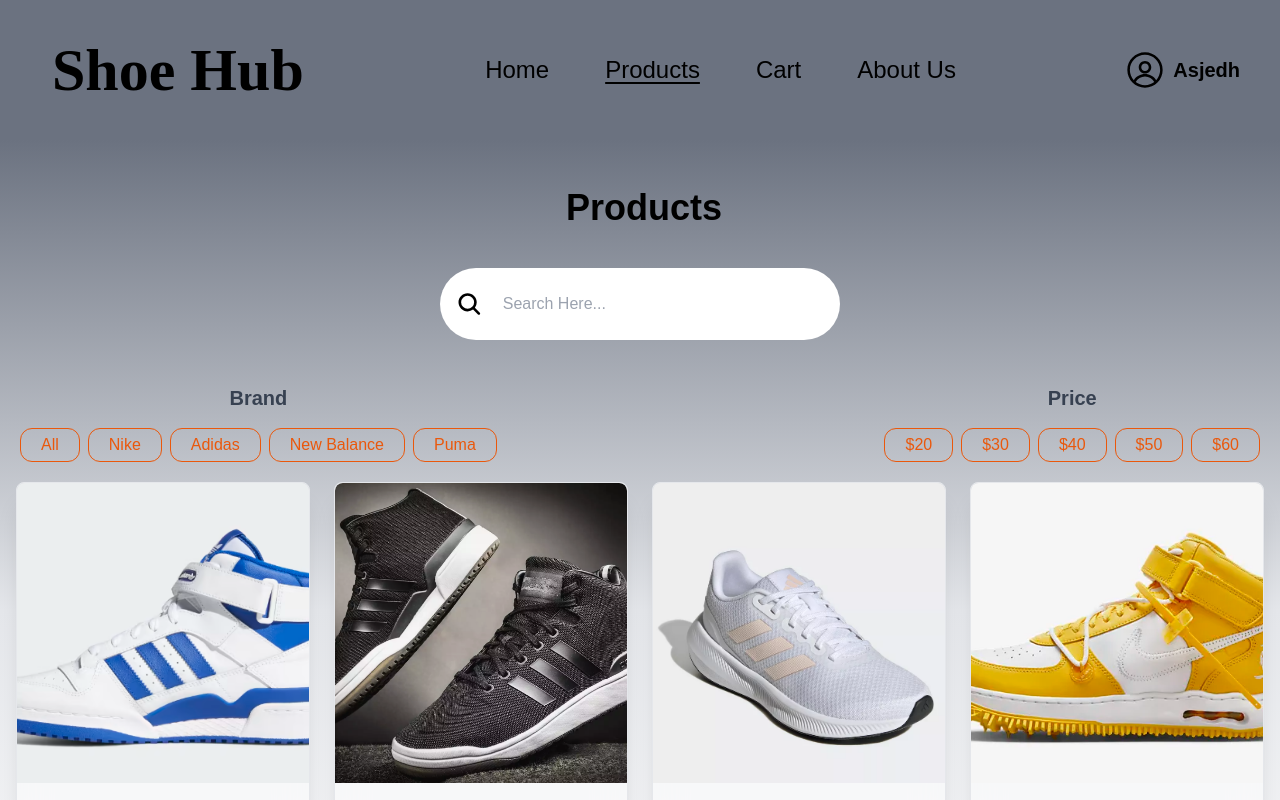
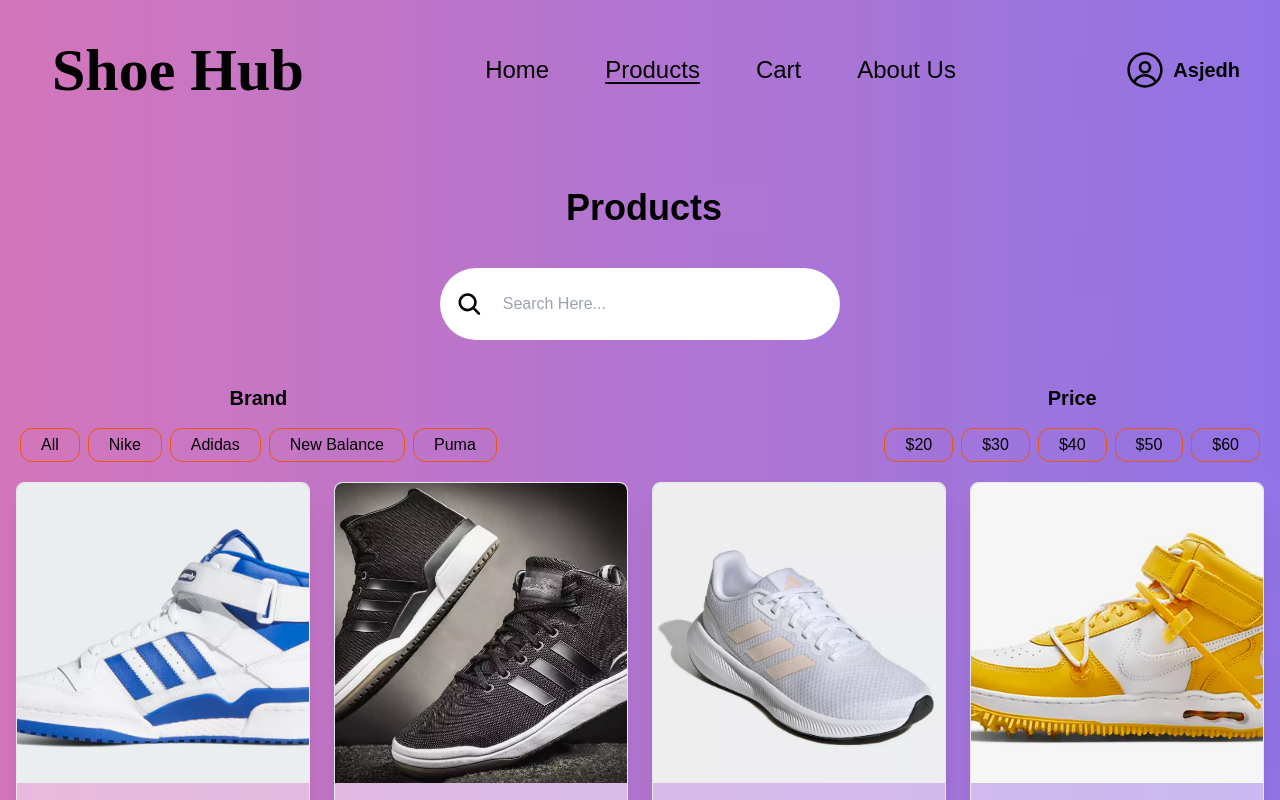
Before and after one commit to m-asjedh/productList_dashboard, a React (Create React App) app: page / in a window 1280 px wide. Shown: the top 800 px of the page. Built offline with nearby package versions, Linux system fonts and the light colour scheme; a web font is replaced by a local one.

Commit message:
final update

```diff
--- a/src/App.js
+++ b/src/App.js
@@ -2,10 +2,20 @@
 import Header from "./components/Header";
 import Body from "./components/Body";
 import Footer from "./components/Footer";
+import backgroundImage from "./assets/bg2.jpg";
 
 const App = () => {
   return (
-    <div className="bg-gray-500">
+    <div
+      style={{
+        backgroundImage: `url(${backgroundImage})`,
+        backgroundSize: "cover",
+        backgroundPosition: "center",
+        minHeight: "100vh",
+        display: "flex",
+        flexDirection: "column",
+      }}
+    >
       <Header />
       <Body />
       <Footer />
--- a/src/components/Body.jsx
+++ b/src/components/Body.jsx
@@ -13,14 +13,11 @@
   const products = useSelector((state) => state.products.products);
   const searchQuery = useSelector((state) => state.search.searchQuery);
 
-
   const [pageNumber, setPageNumber] = useState(0);
-
 
   useEffect(() => {
     dispatch(setProducts(data));
   }, [dispatch]);
-
 
   const handleSearch = (event) => {
     dispatch(setSearchQuery(event.target.value));
@@ -105,7 +102,7 @@
   };
 
   return (
-    <div className="max-w-[1640px] mx-auto px-4 py-12 bg-gradient-to-b from-gray-500 via-gray-200 to-white">
+    <div className="w-full mx-auto px-4 py-12 relative">
       <h1 className="font-bold text-4xl text-center ml-2 mb-10">Products</h1>
       <div className="flex justify-center items-center mb-8">
         <div className="bg-white p-4 rounded-full flex items-center w-[200px] sm:w[300px] lg:w-[400px]">
@@ -120,74 +117,74 @@
       </div>
       <div className="flex flex-col lg:flex-row justify-between">
         <div>
-          <p className="font-bold text-gray-700 flex justify-center items-center m-3 text-xl">
+          <p className="font-bold text-black flex justify-center items-center m-3 text-xl">
             Brand
           </p>
           <div className="flex justify-between flex-wrap">
             <button
               onClick={() => setProducts(data)}
-              className="m-1 rounded-xl px-5 py-1 border border-orange-600 text-orange-600 hover:bg-orange-600 hover:text-white"
+              className="m-1 rounded-xl px-5 py-1 border border-orange-600 text-black hover:bg-orange-600 hover:text-white"
             >
               All
             </button>
             <button
               onClick={() => filterBrand("nike")}
-              className="m-1 rounded-xl px-5 py-1 border border-orange-600 text-orange-600 hover:bg-orange-600 hover:text-white"
+              className="m-1 rounded-xl px-5 py-1 border border-orange-600 text-black hover:bg-orange-600 hover:text-white"
             >
               Nike
             </button>
             <button
               onClick={() => filterBrand("adidas")}
-              className="m-1 rounded-xl px-5 py-1 border border-orange-600 text-orange-600 hover:bg-orange-600 hover:text-white"
+              className="m-1 rounded-xl px-5 py-1 border border-orange-600 text-black hover:bg-orange-600 hover:text-white"
             >
               Adidas
             </button>
             <button
               onClick={() => filterBrand("nb")}
-              className="m-1 rounded-xl px-5 py-1 border border-orange-600 text-orange-600 hover:bg-orange-600 hover:text-white"
+              className="m-1 rounded-xl px-5 py-1 border border-orange-600 text-black hover:bg-orange-600 hover:text-white"
             >
               New Balance
             </button>
             <button
               onClick={() => filterBrand("puma")}
-              className="m-1 rounded-xl px-5 py-1 border border-orange-600 text-orange-600 hover:bg-orange-600 hover:text-white"
+              className="m-1 rounded-xl px-5 py-1 border border-orange-600 text-black hover:bg-orange-600 hover:text-white"
             >
               Puma
             </button>
           </div>
         </div>
         <div>
-          <p className="font-bold text-gray-700 flex justify-center items-center m-3 text-xl">
+          <p className="font-bold text-black flex justify-center items-center m-3 text-xl">
             Price
           </p>
           <div className="flex justify-between ">
             <button
               onClick={() => filterPrice("$20")}
-              className="m-1 rounded-xl px-5 py-1 border border-orange-600 text-orange-600 hover:bg-orange-600 hover:text-white"
+              className="m-1 rounded-xl px-5 py-1 border border-orange-600 text-black hover:bg-orange-600 hover:text-white"
             >
               $20
             </button>
             <button
               onClick={() => filterPrice("$30")}
-              className="m-1 rounded-xl px-5 py-1 border border-orange-600 text-orange-600 hover:bg-orange-600 hover:text-white"
+              className="m-1 rounded-xl px-5 py-1 border border-orange-600 text-black hover:bg-orange-600 hover:text-white"
             >
               $30
             </button>
             <button
               onClick={() => filterPrice("$40")}
-              className="m-1 rounded-xl px-5 py-1 border border-orange-600 text-orange-600 hover:bg-orange-600 hover:text-white"
+              className="m-1 rounded-xl px-5 py-1 border border-orange-600 text-black hover:bg-orange-600 hover:text-white"
             >
               $40
             </button>
             <button
               onClick={() => filterPrice("$50")}
-              className="m-1 rounded-xl px-5 py-1 border border-orange-600 text-orange-600 hover:bg-orange-600 hover:text-white"
+              className="m-1 rounded-xl px-5 py-1 border border-orange-600 text-black hover:bg-orange-600 hover:text-white"
             >
               $50
             </button>
             <button
               onClick={() => filterPrice("$60")}
-              className="m-1 rounded-xl px-5 py-1 border border-orange-600 text-orange-600 hover:bg-orange-600 hover:text-white"
+              className="m-1 rounded-xl px-5 py-1 border border-orange-600 text-black hover:bg-orange-600 hover:text-white"
             >
               $60
             </button>
@@ -209,8 +206,8 @@
         previousLinkClassName={" text-black p-2 rounded border border-black "}
         nextLinkClassName={" text-black p-2 rounded border border-black"}
         disabledClassName={"text-black cursor-not-allowed"}
-        activeClassName={"bg-blue-300  text-white p-2 rounded"}
-        pageLinkClassName={"bg-red-200 text-black p-2 rounded"}
+        activeClassName={"bg-orange-500 text-white p-2 rounded"}
+        pageLinkClassName={"bg-white text-black p-2 rounded"}
         breakClassName={"pagination__break"}
       />
     </div>
--- a/src/components/Footer.jsx
+++ b/src/components/Footer.jsx
@@ -6,7 +6,7 @@
 
 const Footer = () => {
   return (
-    <div className="max-w-[1640px] mx-auto bg-gradient-to-b from-white via-gray-300 to-gray-500">
+    <div className="w-full mx-auto ">
       <div className="flex items-center justify-center  text-3xl font-bold ">
         Shoe Hub
       </div>
--- a/src/components/Header.jsx
+++ b/src/components/Header.jsx
@@ -3,7 +3,7 @@
 
 const Header = () => {
   return (
-    <div className="w-full mx-auto flex justify-between items-center p-10 bg-gray-500">
+    <div className="w-full mx-auto flex justify-between items-center p-10 ">
       <div>
         <h1 className="text-lg sm:text-1xl lg:text-6xl px-3 font-extrabold font-signature cursor-pointer">
           Shoe Hub
```
Also changed, not shown: src/assets/bg.jpg (added), src/assets/bg2.jpg (added).
